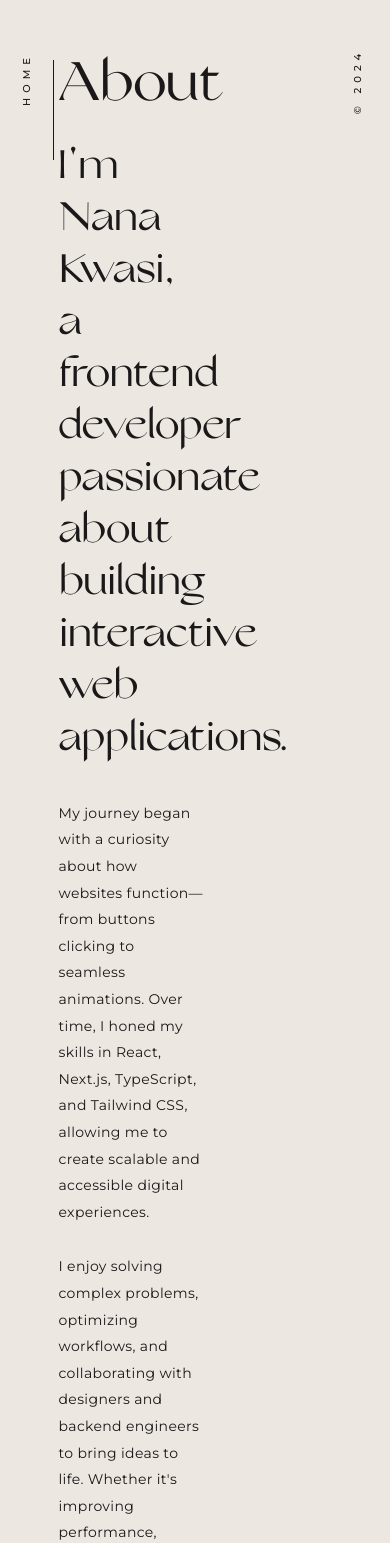
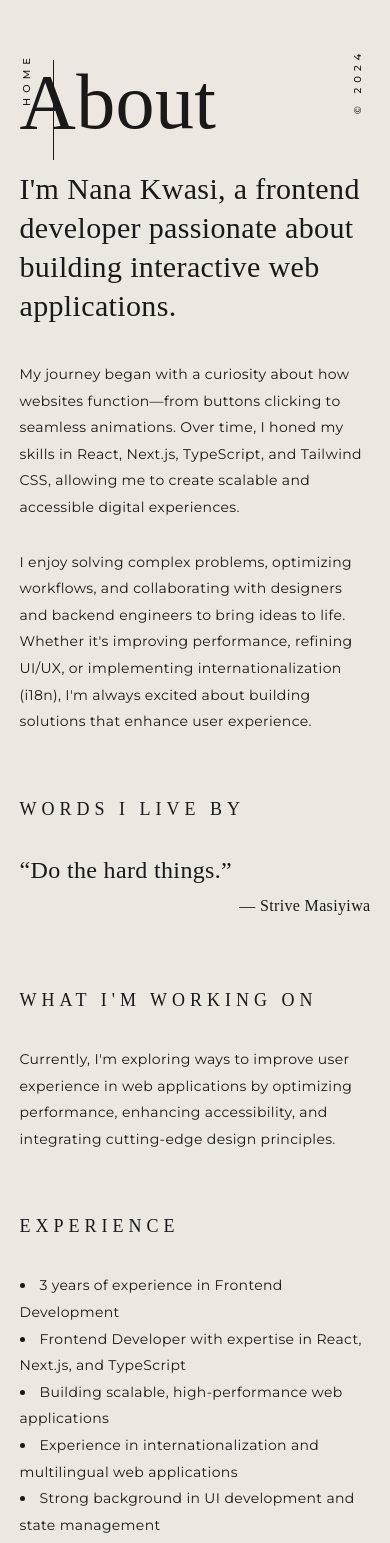
Before and after one commit to Kwasi-1/porfolio, a React (Create React App) app: page /about in a window 390 px wide. Shown: the top 1543 px of the page. Built offline with nearby package versions, Linux system fonts and the light colour scheme.

Commit message:
make about page responsive

```diff
--- a/src/pages/About.jsx
+++ b/src/pages/About.jsx
@@ -31,12 +31,15 @@ const About = () => {
     <Layout backgroundColor="#ece7e1">
       <div className="flex bg-light text-primary">
         <Sidebar />
-        <div className="relative mx-auto max-w-[90%] pl-[10%] pr-[5%] text-sm font-body font-[400] tracking-wide leading-[1.9] pb-11">
-          <div className="w-[50%] pt-[10%] pb-[8%] flex flex-col justify-center text-left">
-            <h1 className="font-custom text-[14vw] leading-none my-7 font-[300]">About</h1>
+        <div className="relative mx-auto w-full lg:max-w-[90%] pl-[5%] lg:pl-[10%] pr-[5%] text-sm font-body font-[400] tracking-wide leading-[1.9] pb-11">
+          <div className="w-full lg:w-[50%] pt-[10%] pb-[8%] flex flex-col justify-center text-left">
+            {/* Heading */}
+            <h1 className="font-custom text-[20vw] sm:text-[18vw] md:text-[16vw] lg:text-[14vw] leading-none my-7 font-[300]">
+              About
+            </h1>
 
-            {/* Updated Introduction */}
-            <p className="font-custom text-[40px] text-[300] leading-[1.3] mb-9 ">
+            {/* Introduction */}
+            <p className="font-custom text-[30px] sm:text-[36px] md:text-[40px] font-[300] leading-[1.3] mb-9">
               I'm Nana Kwasi, a frontend developer passionate about building interactive web applications.
             </p>
 
@@ -47,41 +50,64 @@ const About = () => {
               I enjoy solving complex problems, optimizing workflows, and collaborating with designers and backend engineers to bring ideas to life. Whether it's improving performance, refining UI/UX, or implementing internationalization (i18n), I'm always excited about building solutions that enhance user experience.
             </p>
 
-            <h3 className="my-8 font-[500] font-custom text-xl uppercase tracking-[5px]">Words I Live By</h3>
-            <blockquote className="font-custom text-[36px] text-[300] leading-[1.3] mb-9 ">
+            {/* Words I Live By */}
+            <h3 className="my-8 font-[500] font-custom text-lg sm:text-xl uppercase tracking-[5px]">
+              Words I Live By
+            </h3>
+            <blockquote className="font-custom text-[24px] sm:text-[30px] md:text-[36px] font-[300] leading-[1.3] mb-9">
               “Do the hard things.”
-              <span className="block text-right text-lg mt-2">— Strive Masiyiwa</span>
+              <span className="block text-right text-base sm:text-lg mt-2">— Strive Masiyiwa</span>
             </blockquote>
 
-            <h3 className="my-8 font-[500] font-custom text-xl uppercase tracking-[5px]">What I'm Working On</h3>
+            {/* What I'm Working On */}
+            <h3 className="my-8 font-[500] font-custom text-lg sm:text-xl uppercase tracking-[5px]">
+              What I'm Working On
+            </h3>
             <p className="mb-7">
               Currently, I'm exploring ways to improve user experience in web applications by optimizing performance, enhancing accessibility, and integrating cutting-edge design principles.
             </p>
 
-            <h3 className="my-8 font-[500] font-custom text-xl uppercase tracking-[5px]">Experience</h3>
+            {/* Experience */}
+            <h3 className="my-8 font-[500] font-custom text-lg sm:text-xl uppercase tracking-[5px]">
+              Experience
+            </h3>
             <ul className="list-disc list-inside">
               {experience.map((item, index) => (
                 <li key={index}>{item}</li>
               ))}
             </ul>
 
-            <h3 className="my-8 font-[500] font-custom text-xl uppercase tracking-[5px]">Skills</h3>
+            {/* Skills */}
+            <h3 className="my-8 font-[500] font-custom text-lg sm:text-xl uppercase tracking-[5px]">
+              Skills
+            </h3>
             <ul className="list-disc list-inside">
               {skills.map((skill, index) => (
                 <li key={index}>{skill}</li>
               ))}
             </ul>
 
-            <Link to='/resume' className="my-4 px-[60px] py-5 w-fit text-2xl leading-[20px] font-custom bg-dark text-accent hover:bg-secondary rounded-full hover:px-[100px] ease-in-out transition-[padding] duration-300 tracking-[1px]">
+            {/* Resume Button */}
+            <Link
+              to="/resume"
+              className="my-4 px-8 sm:px-[60px] py-4 sm:py-5 w-fit text-xl sm:text-2xl leading-[20px] font-custom bg-dark text-accent hover:bg-secondary rounded-full hover:px-[100px] ease-in-out transition-[padding] duration-300 tracking-[1px]"
+            >
               My Resume
             </Link>
 
-            <h3 className="my-8 font-[500] font-custom text-xl uppercase tracking-[5px]">Let's Connect</h3>
-            <p className="mt7 mb-7">
+            {/* Let's Connect */}
+            <h3 className="my-8 font-[500] font-custom text-lg sm:text-xl uppercase tracking-[5px]">
+              Let's Connect
+            </h3>
+            <p className="mt-7 mb-7">
               I'm always open to collaborating on new projects, discussing innovative ideas, or sharing insights on web development. If you'd like to connect, feel free to reach out!
             </p>
 
-            <Link to='/contact' className="my-4 px-[60px] py-5 w-fit text-2xl leading-[20px] font-custom bg-dark text-accent hover:bg-secondary rounded-full hover:px-[100px] ease-in-out transition-[padding] duration-300 tracking-[1px]">
+            {/* Contact Button */}
+            <Link
+              to="/contact"
+              className="my-4 px-8 sm:px-[60px] py-4 sm:py-5 w-fit text-xl sm:text-2xl leading-[20px] font-custom bg-dark text-accent hover:bg-secondary rounded-full hover:px-[100px] ease-in-out transition-[padding] duration-300 tracking-[1px]"
+            >
               Contact Me
             </Link>
           </div>
```
